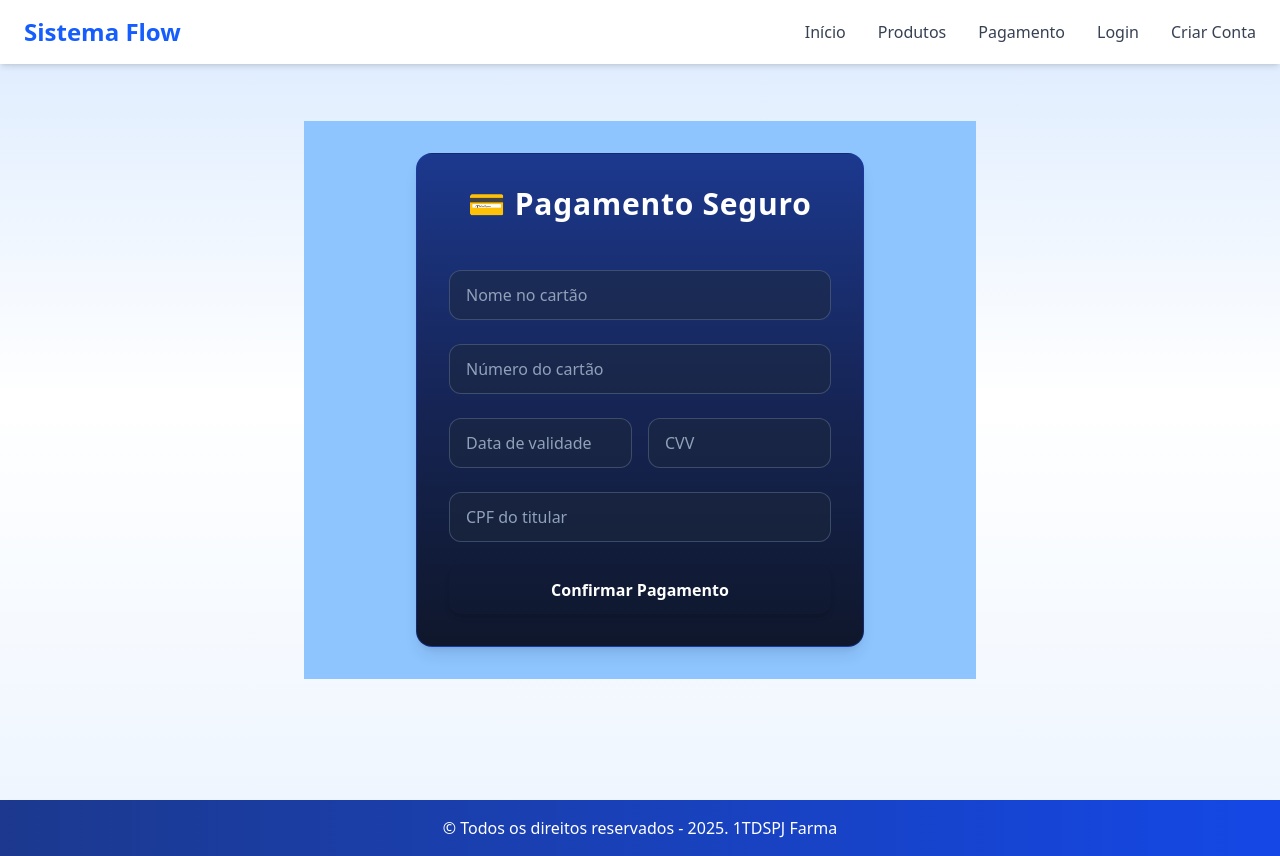
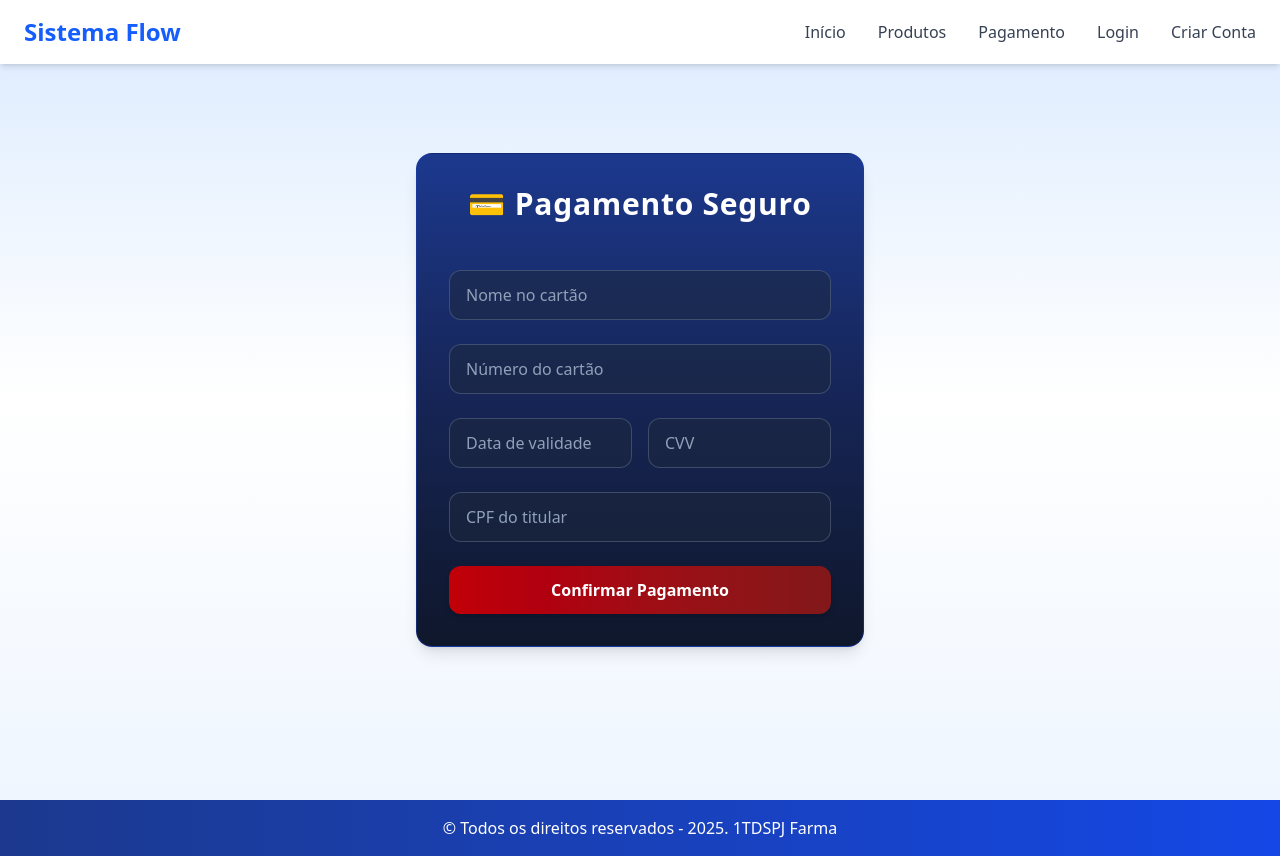
Before and after one commit to 1TDSPJ-2025/sistema-flow, a React (Vite) app: page /sistema-flow/pagamento in a window 1280 px wide. Built offline with nearby package versions, Linux system fonts and the light colour scheme; no server answers.

Commit message:
feat(Pagamento): corrigindo layout de fundo da página de pagamento e estilização do botão

```diff
--- a/src/routes/Pagamento/index.tsx
+++ b/src/routes/Pagamento/index.tsx
@@ -23,10 +23,9 @@ export default function Pagamento() {
 
   return (
     <main className="min-h-screen w-full flex items-center justify-center bg-gradient-to-b from-blue-100 via-white to-blue-50 px-4 py-12">
-      <div className="pagamento-container max-w-2xl w-full flex justify-center items-center">
       <form
         onSubmit={handleSubmit(onSubmit)}
-          className="formularios w-full bg-gradient-to-b from-blue-800 via-blue-900 to-slate-900 rounded-2xl p-8 shadow-lg border border-blue-700/50 flex flex-col gap-6"
+        className="formularios w-full max-w-2xl bg-gradient-to-b from-blue-800 via-blue-900 to-slate-900 rounded-2xl p-8 shadow-lg border border-blue-700/50 flex flex-col gap-6"
       >
         <h1 className="text-3xl font-bold text-center mb-4 text-white">
           💳 Pagamento Seguro
@@ -69,12 +68,11 @@ export default function Pagamento() {
 
         <button
           type="submit"
-            className="botaoenviar w-full text-center font-semibold"
+          className="botaoenviar w-full text-center font-semibold bg-gradient-to-r from-red-700 to-red-900"
         >
           Confirmar Pagamento
         </button>
       </form>
-      </div>
     </main>
   );
 }
--- a/src/styles.css
+++ b/src/styles.css
@@ -1,16 +1,19 @@
 @import "tailwindcss";
+
 /*Pagina de pagamento*/
-
-body{
+body {
   width: 100vw;
   height: 100vh;
+  margin: 0;
+  padding: 0;
 }
 
 .pagamento-container {
-  @apply w-full h-full bg-blue-300 flex items-center justify-center px-4 py-8;
+  @apply w-full h-full flex items-center justify-center px-4 py-8;
 }
+
 .formularios {
-  @apply flex flex-col gap-6 w-full max-w-md mx-auto p-8  from-blue-900 via-blue-950 to-slate-900 rounded-2xl shadow-lg border border-blue-800/50;
+  @apply flex flex-col gap-6 w-full max-w-md mx-auto p-8 from-blue-900 via-blue-950 to-slate-900 rounded-2xl shadow-lg border border-blue-800/50;
 }
 
 .formularios h1 {
@@ -22,5 +25,5 @@ body{
 }
 
 .botaoenviar {
-  @apply w-full px-6 py-3  from-red-700 to-red-900 text-white font-semibold rounded-xl shadow-md hover:from-red-800 hover:to-red-950 hover:scale-[1.02] active:scale-[0.98] focus:ring-4 focus:ring-red-600/40 transition-all duration-300;
+  @apply w-full px-6 py-3 text-white font-semibold rounded-xl shadow-md hover:from-red-800 hover:to-red-950 hover:scale-[1.02] active:scale-[0.98] focus:ring-4 focus:ring-red-600/40 transition-all duration-300;
 }
```
Lines whose indentation alone changed are shown as unchanged.
